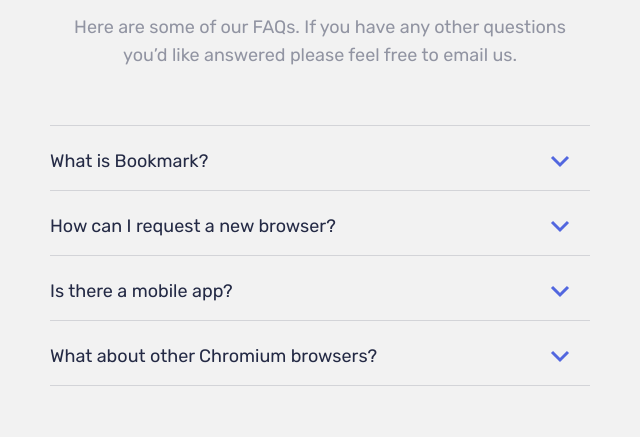
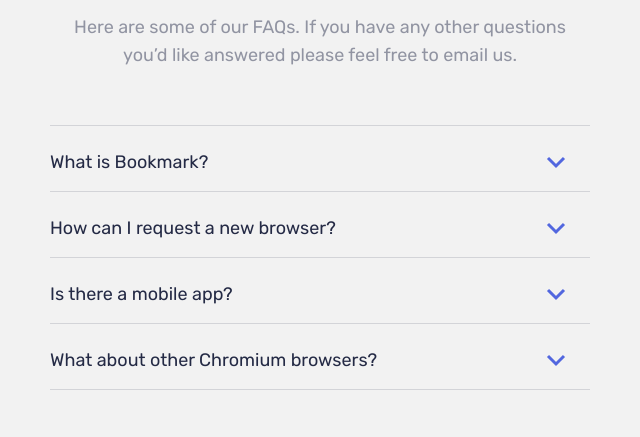
Before and after one commit to Bekzod97-div/Bookmark, a plain HTML site: page index.html in a window 1280 px wide. Shown: the part 2505-2942 px from the top of the page, 320-960 px from the left. Drawn offline with Linux system fonts and the light colour scheme; files whose address does not match are found by name.

Commit message:
modify FAQ accordion section completly

```diff
--- a/css/styles.css
+++ b/css/styles.css
@@ -464,7 +464,90 @@
 .faq__content {
     width: 540px;
     margin-bottom: 54px;
+    border-top: 1px solid rgba(36, 42, 69, 0.15) ;
 }
+
+.faq__accordion {
+    border-bottom: 1px solid rgba(36, 42, 69, 0.15) ;
+}
+
+.accordion__item-header {
+    position: relative;
+    display: flex;
+    align-items: center;
+    padding-top: 20px;
+    padding-bottom: 13px;
+    padding-right: 24px;
+}
+
+.accardion__item-title {
+    flex-grow: 1;
+    margin: 0;
+    margin-right: 24px;
+    font-size: 18px;
+    line-height: 32px;
+    color: var(--text-dark);
+    font-weight: 400;
+}
+
+.accordion__item-header:hover .accardion__item-title {
+    color: var(--btn-color);
+}
+
+.accordion__item-toggler {
+    border: 0;
+    padding: 0;
+    background-color: transparent;
+    color: var(--brand-color);
+    cursor: pointer;
+}
+.accordion__item-toggler:focus {
+    outline: none;
+}
+
+.accordion__item-toggler::before {
+    position: absolute;
+    left: 0;
+    top: 0;
+    width: 100%;
+    height: 100%;
+    content: "";
+}
+.accordion__item-toggler:focus::before {
+    outline: auto;
+}
+
+.accordion__item-toggler-icon {
+    display: block;
+    width: 20px;
+    height: 13px;
+    color: var(--brand-color);
+}
+.faq__accordion--open .accordion__item-toggler-icon {
+    transform: rotate(180deg);
+}
+
+.faq__accordion--open .accordion__item-toggler-icon path {
+    color: var(--btn-color);
+}
+
+.accordion__item-content {
+    display: none;
+    font-size: 16px;
+    line-height: 36px;
+    letter-spacing: 0.15px;
+    color: var(--text-darker);
+    padding-top: 19px;
+    padding-bottom: 29px;
+}
+
+.faq__accordion--open .accordion__item-content {
+    display: block;
+}
+
+
+
+
 .faq__btn {
     width: 100%;
     background-color: inherit;
--- a/index.html
+++ b/index.html
@@ -161,22 +161,65 @@
                     <p class="faq__text">Here are some of our FAQs. If you have any other questions <br> you’d like answered please feel free to email us.</p>
 
                     <div class="faq__content">
-                        <button class="faq__btn"><span class="faq__btn__content"><span class="faq__btn__text">What is Bookmark?</span> <svg class="faq-svg" width="20" height="13" fill="none" viewbox="0 0 20 13" xmlns="http://www.w3.org/2000/svg"><path class="path" d="M2 2L10 10L18 2" stroke="currentColor" stroke-width="3"/></svg>
-                            </span> <span class="faq__btn__description">Lorem ipsum dolor, sit amet consectetur adipisicing elit. Sapiente sequi in optio ab iure quam! Lorem ipsum dolor sit amet consectetur adipisicing elit. Molestiae, ad?</span>
-                         </button>
+                        <section class="faq__accordion">
+                            <header class="accordion__item-header">
+                                <h3 class="accardion__item-title">What is Bookmark?</h3>
+                                <button class="accordion__item-toggler" type="button" aria-label="FAQ open button">
+                                    <svg class="accordion__item-toggler-icon" width="20" height="13" fill="none" viewbox="0 0 20 13" xmlns="http://www.w3.org/2000/svg"><path class="path" d="M2 2L10 10L18 2" stroke="currentColor" stroke-width="3"/></svg>
+                                </button>
+                            </header>
 
-                         <button class="faq__btn"><span class="faq__btn__content">
-                            <span class="faq__btn__text">How can I request a new browser?</span> <svg class="faq-svg" width="20" height="13" fill="none" viewbox="0 0 20 13" xmlns="http://www.w3.org/2000/svg"><path class="path" d="M2 2L10 10L18 2" stroke="currentColor" stroke-width="3"/></svg>
-                         </span> <span class="faq__btn__description">Lorem ipsum dolor, sit amet consectetur adipisicing elit. Sapiente sequi in optio ab iure quam! Lorem ipsum dolor sit amet consectetur adipisicing elit. Molestiae, ad?</span>
-                      </button>
+                            <div class="accordion__item-content">
+                                <p class="accardion__item-text">
+                                    Lorem ipsum dolor sit amet consectetur adipisicing elit. Quos itaque quae omnis numquam aliquid provident non repellat enim perferendis, iste dicta alias consequatur quia deleniti autem accusamus iusto! Similique aut libero tenetur, recusandae beatae provident.
+                                </p>
+                            </div>
+                        </section>
 
-                      <button class="faq__btn"><span class="faq__btn__content"><span class="faq__btn__text">Is there a mobile app?</span> <svg class="faq-svg" width="20" height="13" fill="none" viewbox="0 0 20 13" xmlns="http://www.w3.org/2000/svg"><path class="path" d="M2 2L10 10L18 2" stroke="currentColor" stroke-width="3"/></svg>
-                      </span> <span class="faq__btn__description">Lorem ipsum dolor, sit amet consectetur adipisicing elit. Sapiente sequi in optio ab iure quam! Lorem ipsum dolor sit amet consectetur adipisicing elit. Molestiae, ad?</span>
-                   </button>
+                        <section class="faq__accordion">
+                            <header class="accordion__item-header">
+                                <h3 class="accardion__item-title">How can I request a new browser?</h3>
+                                <button class="accordion__item-toggler" type="button" aria-label="FAQ open button">
+                                    <svg class="accordion__item-toggler-icon" width="20" height="13" fill="none" viewbox="0 0 20 13" xmlns="http://www.w3.org/2000/svg"><path class="path" d="M2 2L10 10L18 2" stroke="currentColor" stroke-width="3"/></svg>
+                                </button>
+                            </header>
 
-                   <button class="faq__btn"><span class="faq__btn__content"><span class="faq__btn__text">What about other Chromium browsers?</span> <svg class="faq-svg" width="20" height="13" fill="none" viewbox="0 0 20 13" xmlns="http://www.w3.org/2000/svg"><path class="path" d="M2 2L10 10L18 2" stroke="currentColor" stroke-width="3"/></svg>
-                   </span> <span class="faq__btn__description">Lorem ipsum dolor, sit amet consectetur adipisicing elit. Sapiente sequi in optio ab iure quam! Lorem ipsum dolor sit amet consectetur adipisicing elit. Molestiae, ad?</span>
-                </button>
+                            <div class="accordion__item-content">
+                                <p class="accardion__item-text">
+                                    Lorem ipsum dolor sit amet consectetur adipisicing elit. Quos itaque quae omnis numquam aliquid provident non repellat enim perferendis, iste dicta alias consequatur quia deleniti autem accusamus iusto! Similique aut libero tenetur, recusandae beatae provident.
+                                </p>
+                            </div>
+                        </section>
+
+                        <section class="faq__accordion">
+                            <header class="accordion__item-header">
+                                <h3 class="accardion__item-title">Is there a mobile app?</h3>
+                                <button class="accordion__item-toggler" type="button" aria-label="FAQ open button">
+                                    <svg class="accordion__item-toggler-icon" width="20" height="13" fill="none" viewbox="0 0 20 13" xmlns="http://www.w3.org/2000/svg"><path class="path" d="M2 2L10 10L18 2" stroke="currentColor" stroke-width="3"/></svg>
+                                </button>
+                            </header>
+
+                            <div class="accordion__item-content">
+                                <p class="accardion__item-text">
+                                    Lorem ipsum dolor sit amet consectetur adipisicing elit. Quos itaque quae omnis numquam aliquid provident non repellat enim perferendis, iste dicta alias consequatur quia deleniti autem accusamus iusto! Similique aut libero tenetur, recusandae beatae provident.
+                                </p>
+                            </div>
+                        </section>
+
+                        <section class="faq__accordion">
+                            <header class="accordion__item-header">
+                                <h3 class="accardion__item-title">What about other Chromium browsers?</h3>
+                                <button class="accordion__item-toggler" type="button" aria-label="FAQ open button">
+                                    <svg class="accordion__item-toggler-icon" width="20" height="13" fill="none" viewbox="0 0 20 13" xmlns="http://www.w3.org/2000/svg"><path class="path" d="M2 2L10 10L18 2" stroke="currentColor" stroke-width="3"/></svg>
+                                </button>
+                            </header>
+
+                            <div class="accordion__item-content">
+                                <p class="accardion__item-text">
+                                    Lorem ipsum dolor sit amet consectetur adipisicing elit. Quos itaque quae omnis numquam aliquid provident non repellat enim perferendis, iste dicta alias consequatur quia deleniti autem accusamus iusto! Similique aut libero tenetur, recusandae beatae provident.
+                                </p>
+                            </div>
+                        </section>
             </div>
 
                     <a href="#" class="main-btn faq__main-btn">More Info</a>
```
